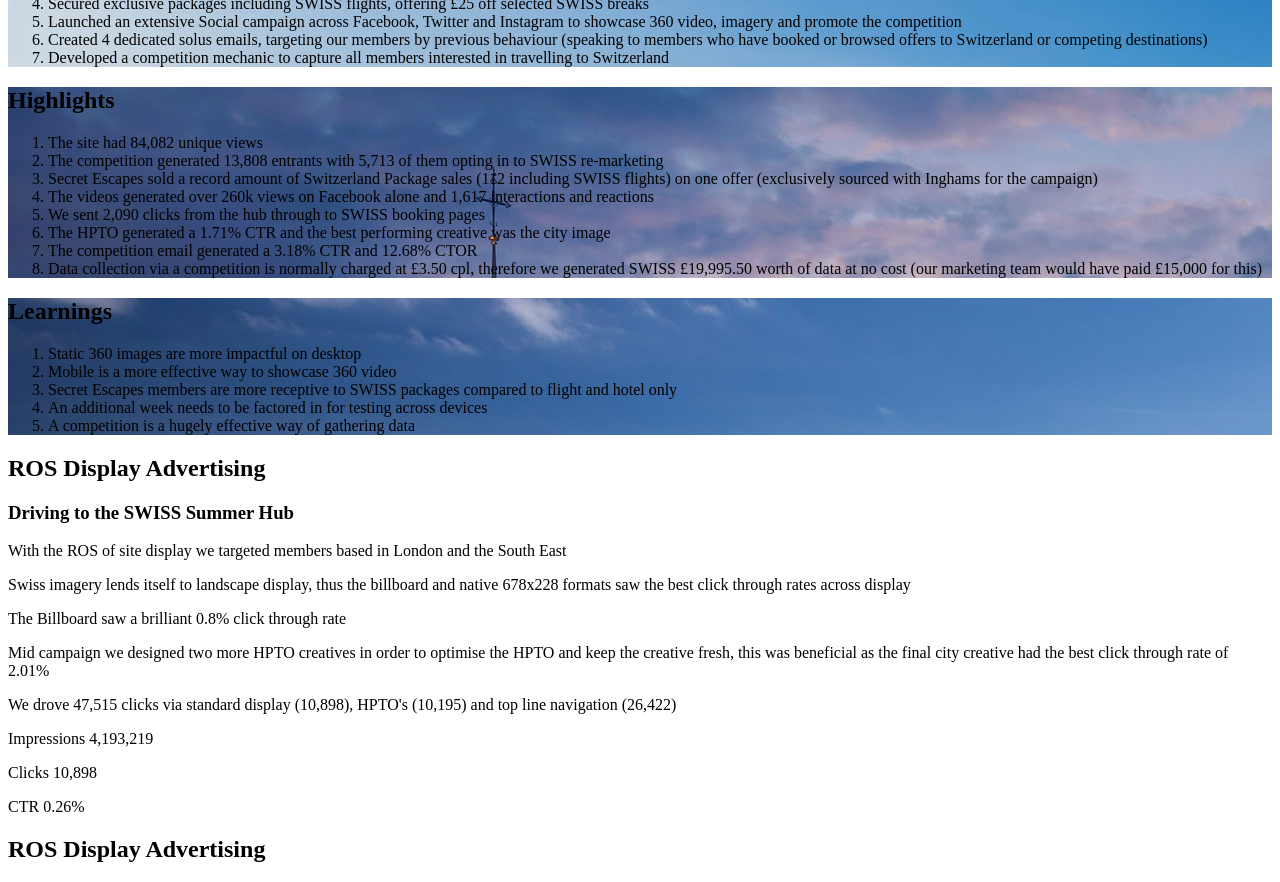
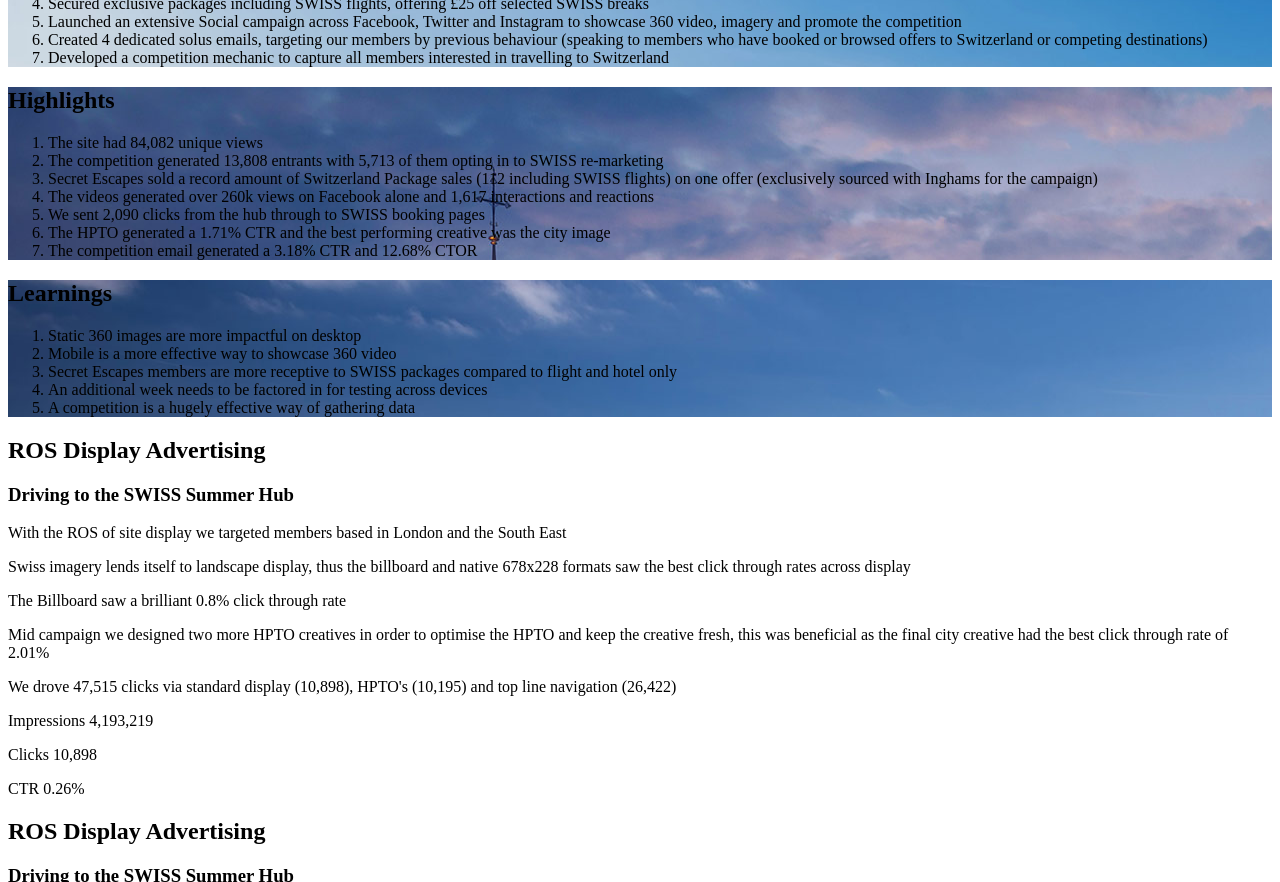
Before and after one commit to secret-escapes-media/campaign-report-swiss, a Jekyll site: the page built from yqvxeq2RuKbuoWVdanfy2jYAYqCt.html, in a window 1280 px wide and 900 px high, scrolled down 1899 px, cut to the strip 0-882 px from the top of the window. Built offline with Jekyll 4.4.1, drawn with Linux system fonts in a browser that asks for light colours.

Commit message:
content update

```diff
--- a/yqvxeq2RuKbuoWVdanfy2jYAYqCt.html
+++ b/yqvxeq2RuKbuoWVdanfy2jYAYqCt.html
@@ -106,7 +106,6 @@ class: campaign-report-swiss
               <li>We sent 2,090 clicks from the hub through to SWISS booking pages</li>
               <li>The HPTO generated a 1.71% CTR and the best performing creative was the city image</li>
               <li>The competition email generated a 3.18% CTR and 12.68% CTOR</li>
-              <li>Data collection via a competition is normally charged at £3.50 cpl, therefore we generated SWISS £19,995.50 worth of data at no cost (our marketing team would have paid £15,000 for this)</li>
             </ol>
           </div>
         </div>
```
Also changed, not shown: 1 other file.
